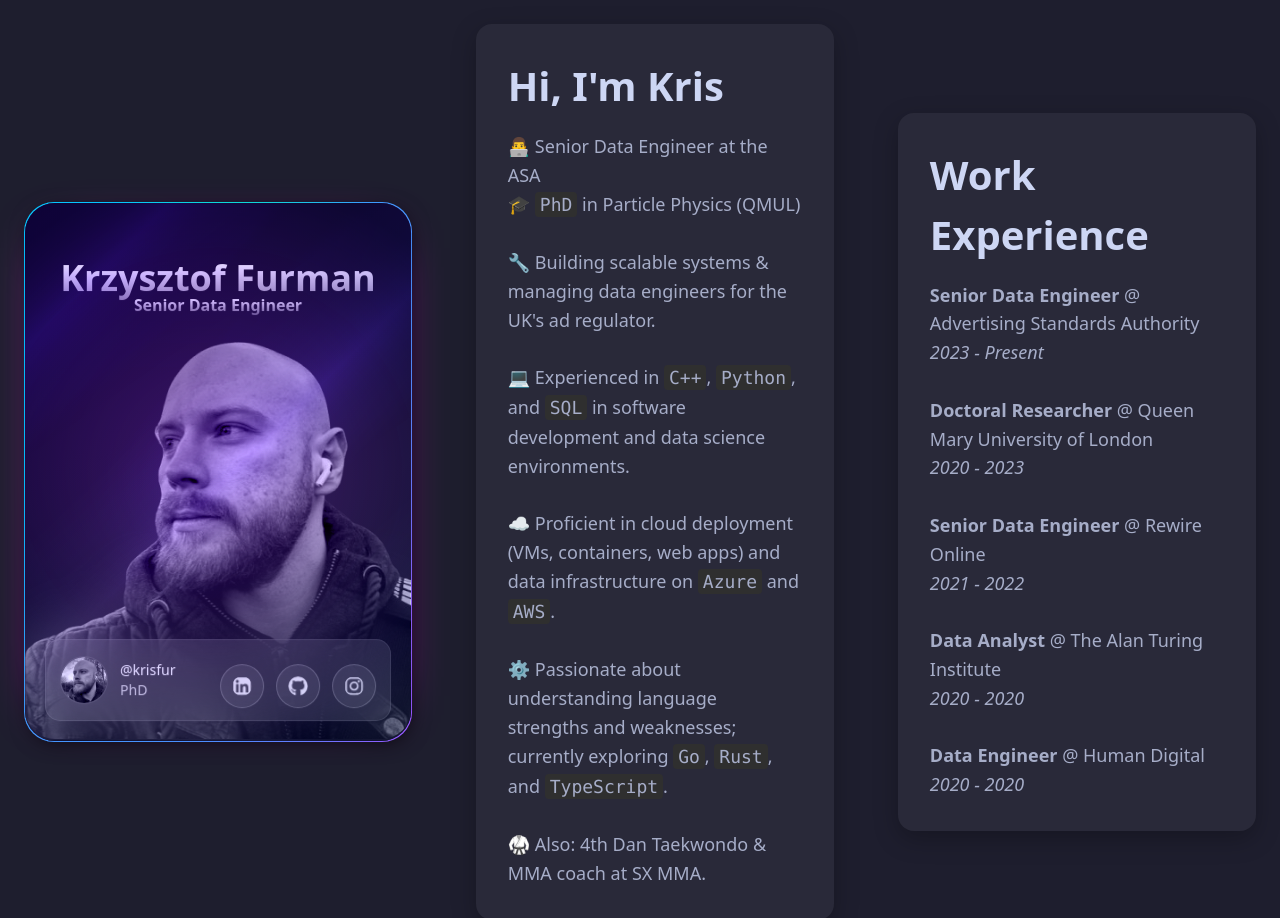
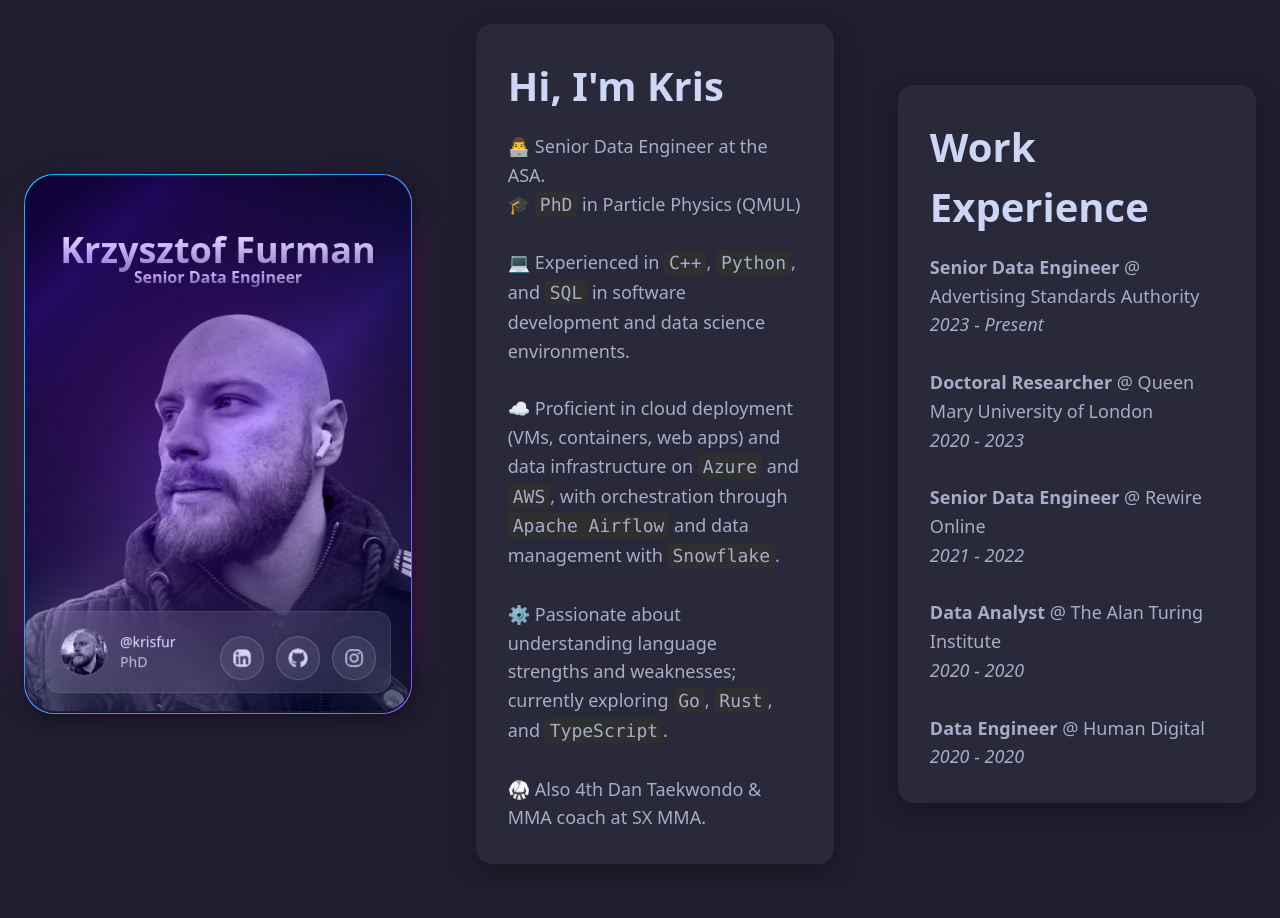
Before and after one commit to krisfur/personal-site, a React (Vite) app: page / in a window 1280 px wide. Shown: the top 918 px of the page. After the commit the page ends 888 px from the top, so only its background shows below. Built offline with nearby package versions, Linux system fonts and the light colour scheme.

Commit message:
Added airflow and snowflake.

```diff
--- a/src/App.tsx
+++ b/src/App.tsx
@@ -45,20 +45,16 @@ function App() {
         <div className="text-panel">
           <h1>Hi, I'm Kris</h1>
           <p>
-            👨‍💻 Senior Data Engineer at the ASA
-            <br />
-            🎓 <code>PhD</code> in Particle Physics (QMUL)
-            <br />
-            <br />
-            🔧 Building scalable systems & managing data engineers for the UK's
-            ad regulator.
+            👨‍💻 Senior Data Engineer at the ASA.
+          <br />
+              🎓 <code>PhD</code> in Particle Physics (QMUL)
             <br />
             <br />
               💻 Experienced in <code>C++</code>, <code>Python</code>, and <code>SQL</code> in software development and data science environments.
             <br />
             <br />
             ☁️ Proficient in cloud deployment (VMs, containers, web apps) and
-            data infrastructure on <code>Azure</code> and <code>AWS</code>.
+              data infrastructure on <code>Azure</code> and <code>AWS</code>, with orchestration through <code>Apache Airflow</code> and data management with <code>Snowflake</code>.
             <br />
             <br />
             ⚙️ Passionate about understanding language strengths and weaknesses;
@@ -66,7 +62,7 @@ function App() {
             <code>TypeScript</code>.
             <br />
             <br />
-            🥋 Also: 4th Dan Taekwondo & MMA coach at SX MMA.
+            🥋 Also 4th Dan Taekwondo & MMA coach at SX MMA.
           </p>
         </div>
 
```
Also changed, not shown: 1 other file (tests, documents, lock files or other folders).
